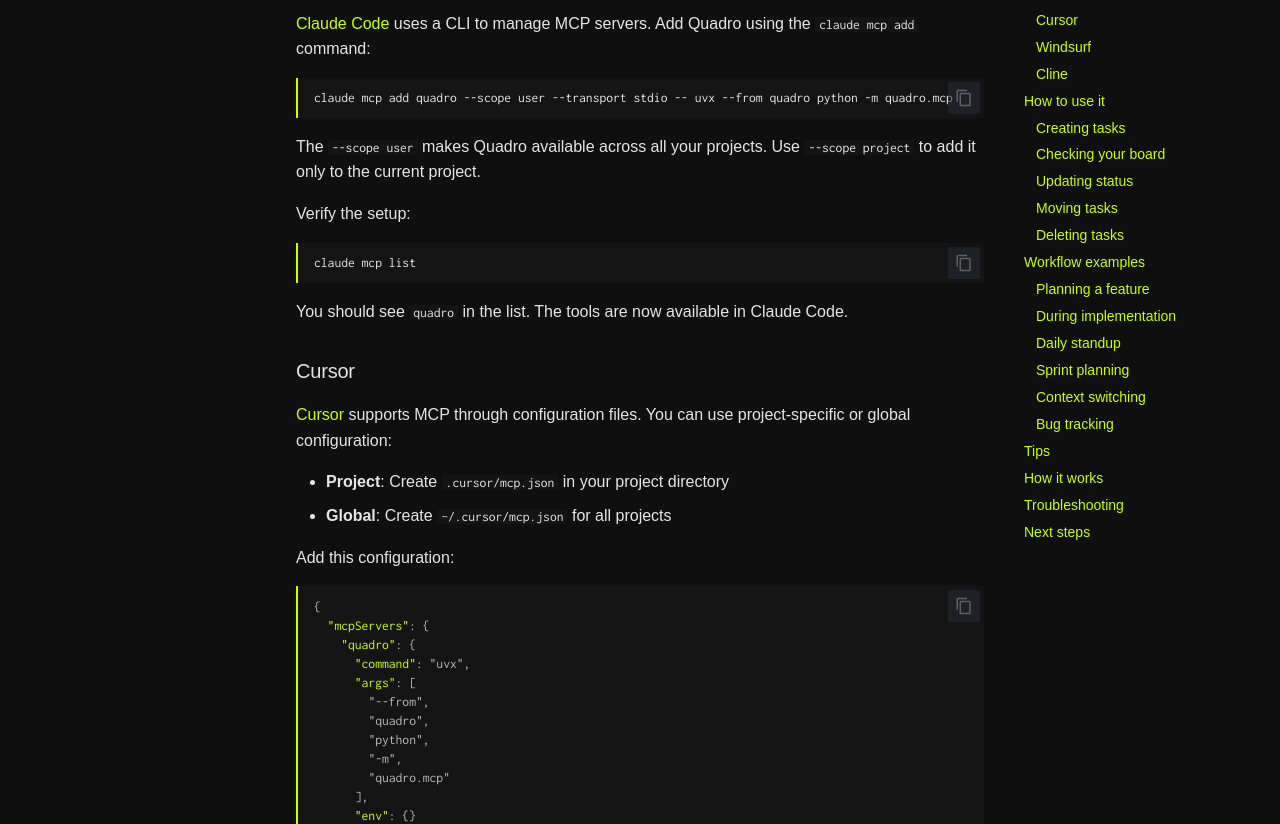
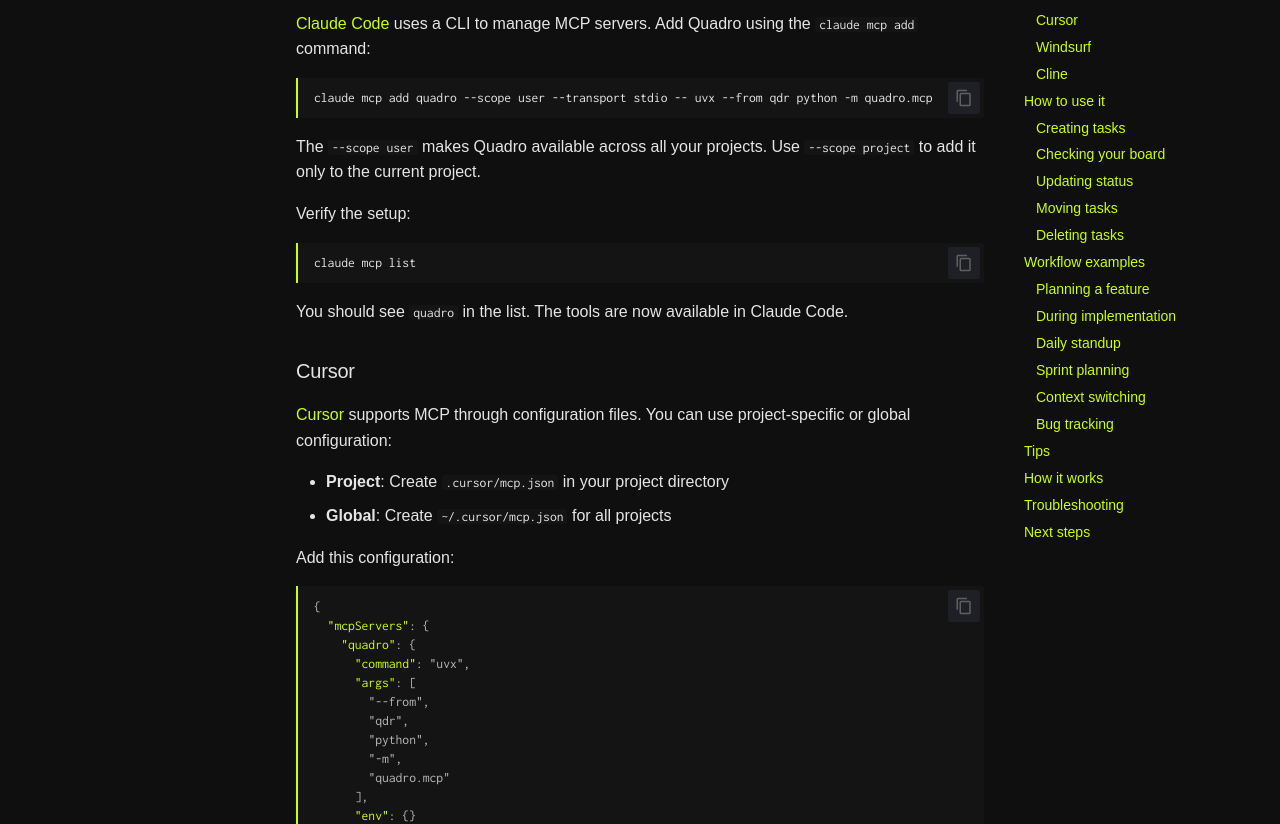
Before and after one commit to morais90/quadro, an MkDocs documentation site: the page built from docs/mcp.md, in a window 1280 px wide and 1400 px high, scrolled down 597 px. Shown: the part 170-994 px from the top of the window. Built offline with MkDocs 1.6.1 and Material for MkDocs 9.7.7, drawn with Linux system fonts in a browser that asks for light colours; some web fonts are replaced; a script that is not in the unit is left out; comment, search, counter and statistics services are not loaded; some of the changed text lies outside the part shown.

Commit message:
docs: update MCP setup to use correct PyPI package name
Change all MCP setup examples from --from quadro to --from qdr to
match the actual package name on PyPI.

````diff
--- a/docs/mcp.md
+++ b/docs/mcp.md
@@ -19,7 +19,7 @@
 [Claude Code](https://claude.com/code) uses a CLI to manage MCP servers. Add Quadro using the `claude mcp add` command:
 
 ```bash
-claude mcp add quadro --scope user --transport stdio -- uvx --from quadro python -m quadro.mcp
+claude mcp add quadro --scope user --transport stdio -- uvx --from qdr python -m quadro.mcp
 ```
 
 The `--scope user` makes Quadro available across all your projects. Use `--scope project` to add it only to the current project.
@@ -48,7 +48,7 @@
       "command": "uvx",
       "args": [
         "--from",
-        "quadro",
+        "qdr",
         "python",
         "-m",
         "quadro.mcp"
@@ -76,7 +76,7 @@
       "command": "uvx",
       "args": [
         "--from",
-        "quadro",
+        "qdr",
         "python",
         "-m",
         "quadro.mcp"
@@ -97,7 +97,7 @@
 2. Navigate to MCP servers section
 3. Add a new server with these settings:
    - **Command**: `uvx`
-   - **Args**: `--from`, `quadro`, `python`, `-m`, `quadro.mcp`
+   - **Args**: `--from`, `qdr`, `python`, `-m`, `quadro.mcp`
 
 Cline will display the Quadro tools once configured.
 
````
